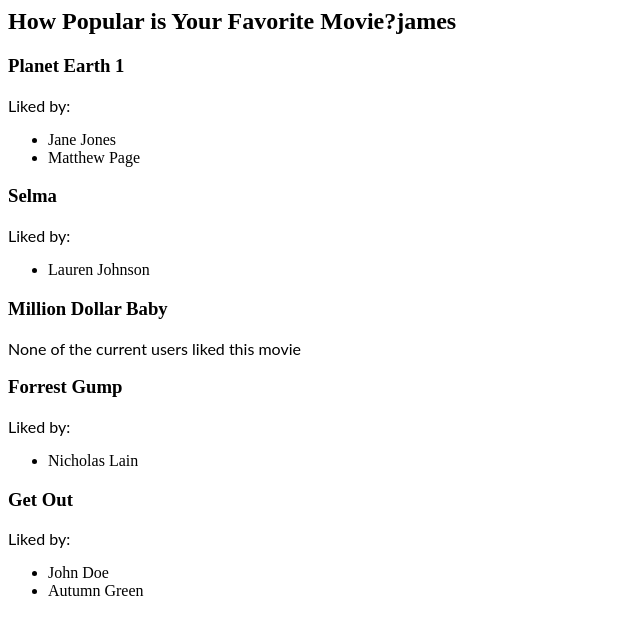
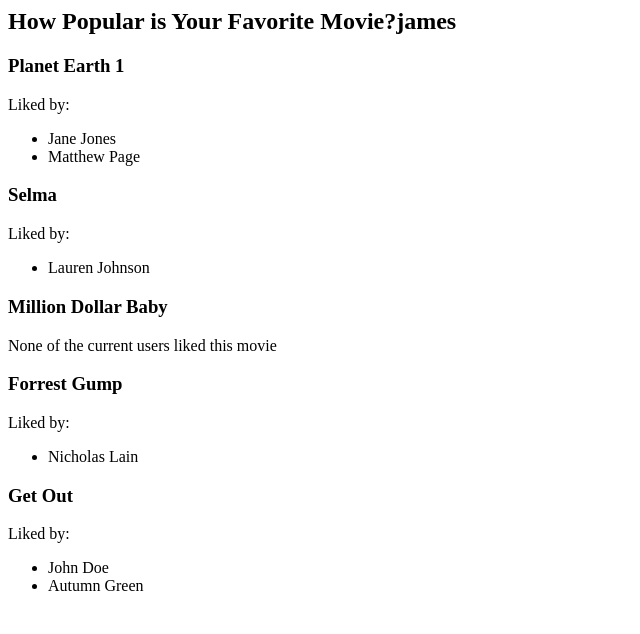
Before and after one commit to at4tec/react-ex2-passing-data-james-my-edit-1-module, a React (Create React App) app: page / in a window 1280 px wide. Shown: the top 634 px of the page, without its empty margins (0-640 px from the left). Built offline with nearby package versions, Linux system fonts and the light colour scheme.

Commit message:
Simplification only 1 extra component

```diff
--- a/src/App.js
+++ b/src/App.js
@@ -1,5 +1,5 @@
 import React,{Component} from "react";
-import "./style.css";
+
 
 
 const profiles = [
@@ -92,36 +92,23 @@ const movies = {
 };
 
 
+
+
 class App extends Component {
   render() {
     return (
+      <>
+          <h2>How Popular is Your Favorite Movie?james</h2>
 
-        <>
-          <h2>How Popular is Your Favorite Movie?james</h2>
-          <PopularMovies
-          profiles={profiles}
-          users={users}
-          movies={movies} />
-        </>
-    );
-  }
-}
+        { Object.values(movies).map(m =>
+          <div>
 
+            <h3>{m.name}</h3>
 
-
-
-class PopularMovies extends Component {
-  render() {
-    const moviesArr = Object.values(movies);
-    return (
-      <div className="PopularMovies-container">
-        {moviesArr.map(movie => (
-          <div key={movie.id} className="PopularMovies-cell">
-            <h3>{movie.name}</h3>
-            <UserList movieID={movie.id} users={users} profiles={profiles} />
+            <UserList movieID={m.id} users={users} profiles={profiles} />
           </div>
-        ))}
-      </div>
+      )}
+      </>
     );
   }
 }
@@ -130,6 +117,7 @@ class PopularMovies extends Component {
 
 class UserList extends Component {
   render() {
+
     const { movieID} = this.props;
     const filteredProfiles = profiles.filter(
       profile => Number(profile.favoriteMovieID) === movieID
@@ -140,15 +128,16 @@ class UserList extends Component {
       return <p>None of the current users liked this movie</p>;
     }
 
+
     return (
-      <div>
+      <>
         <p>Liked by:</p>
         <ul>
           {filteredProfiles.map(profile => (
             <li key={profile.userID}>{users[profile.userID].name}</li>
           ))}
         </ul>
-      </div>
+      </>
     );
   }
 }
```
